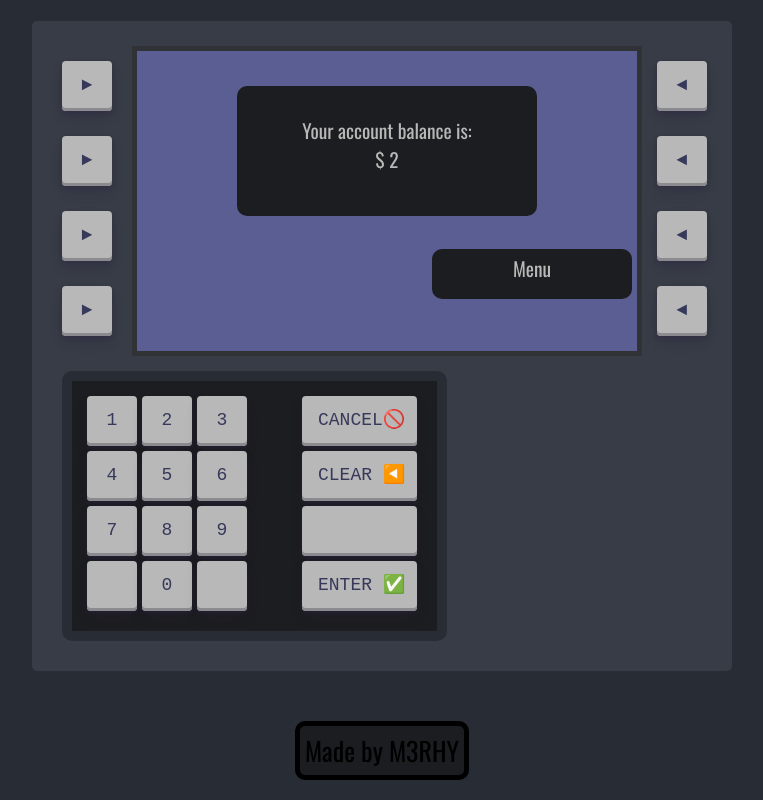
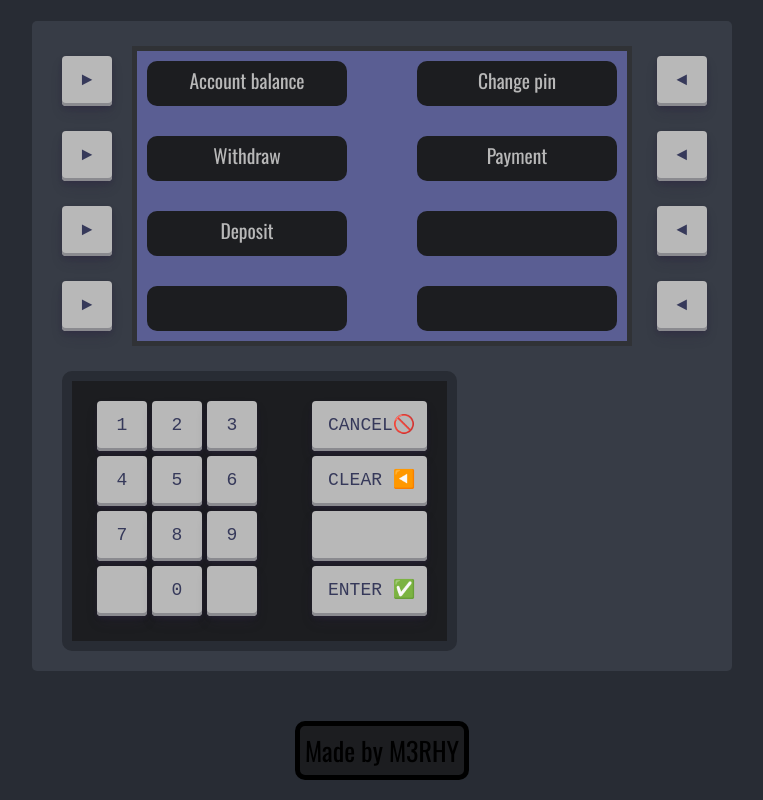
Before and after one commit to M3rhy123/rocnikovka, a React (Create React App) app: page / in a window 1280 px wide. Shown: the whole page, without its empty margins (258-1021 px from the left). Built offline with nearby package versions, Linux system fonts and the light colour scheme.

Commit message:
update #4 - css repair, next pages

```diff
--- a/public/css/style.css
+++ b/public/css/style.css
@@ -1,4 +1,6 @@
 @import url('https://fonts.googleapis.com/css2?family=Oswald&display=swap');
+
+*{box-sizing: border-box}
 
 .header{
     background-color: #282c34;
@@ -12,8 +14,8 @@
 }
 
 #atm_body{
-    width: 650px;
-    height: 600px;
+    width: 700px;
+    height: 650px;
     background-color: #373c46;
     padding: 25px;
     border-radius: 5px;
@@ -60,12 +62,10 @@
 }
 
 #keypad{
-    height: 235px;
-    width: 355px;
+
     margin-top: 25px;
     margin-left: 5px;
-    padding-top: 15px;
-    padding-left: 10px;
+    padding: 20px;
     position: absolute;
     background-color: #1c1d20;
     border: 10px  #282c34 solid;
@@ -90,12 +90,14 @@ span{
 }
 
 #buttons_right{
-    margin-top: 15px;
+    position: relative;
+    margin-top: 10px;
     float: right;
 }
 
 #buttons_left{
-    margin-top: 15px;
+    position: relative;
+    margin-top: 10px;
     float: left;
 }
 
@@ -108,9 +110,11 @@ span{
     height: 300px;
     width: 500px;
     background-color: #5a5e93;
-    position: absolute;
-    margin-left: 75px;
+    position: relative;
+    margin-left:20px;
+    margin-right: 20px;
     border: #303236 5px solid;
+    float: left;
 }
 
 #credits{
--- a/src/App.css
+++ b/src/App.css
@@ -9,6 +9,11 @@
     color: white;
 }
 
+.menu{
+    position: relative;
+}
+
+
 .atm_btn {
     padding-top: 5px;
     color: #B8B8B8;
@@ -17,7 +22,23 @@
     width: 200px;
     height: 45px;
     margin-top: 10px;
-    margin-bottom: 25px;
+    margin-bottom: 30px;
+    font-size: 75%;
+    text-align: center;
+    font-family: 'Oswald', sans-serif;
+    -webkit-user-select: none;
+}
+
+.atm_btn_short {
+    position: relative;
+    padding-top: 5px;
+    color: #B8B8B8;
+    background-color: #1c1d20;
+    border-radius: 10px;
+    width: 50px;
+    height: 45px;
+    margin-top: 10px;
+    margin-bottom: 30px;
     font-size: 75%;
     text-align: center;
     font-family: 'Oswald', sans-serif;
@@ -26,26 +47,29 @@
 
 #right{
     float: right;
-    margin-right: 5px;
+    margin-right: 10px;
+    position: relative;
 }
 
 #left{
     float: left;
-    margin-left: 5px;
+    margin-left: 10px;
+    position: relative;
 }
 
 .balance{
-    padding-top: 30px;
+    margin-top: 90px;
+    margin-left: 100px;
+    position: absolute;
     color: #B8B8B8;
     background-color: #1c1d20;
     border-radius: 10px;
     width: 300px;
     height: 100px;
-    margin-top: 25px;
-    margin-bottom: 25px;
+    padding-top: 15px;
     font-size: 75%;
+    font-family: 'Oswald', sans-serif;
     text-align: center;
-    font-family: 'Oswald', sans-serif;
     -webkit-user-select: none;
 }
 
--- a/src/App.js
+++ b/src/App.js
@@ -1,7 +1,22 @@
 import './App.css';
+let btn1 = document.getElementById('btn1')
+let btn2 = document.getElementById('btn2')
+let btn3 = document.getElementById('btn3')
+let btn4 = document.getElementById('btn4')
+let btn5 = document.getElementById('btn5')
+let btn6 = document.getElementById('btn6')
+let btn7 = document.getElementById('btn7')
+let btn8 = document.getElementById('btn8')
 let Blc = 2;
 
-function Pin_page() {
+
+const App = () => {
+    return(
+        <div></div>
+    )
+}
+
+const Pin_page = () => {
   return (
     <header className='page'>
             <a>Please Enter PIN:</a>
@@ -10,7 +25,7 @@ function Pin_page() {
   );
 }
 
-function Menu() {
+const Menu = () => {
   return(
       <div className='menu'>
         <div id='left'>
@@ -27,9 +42,10 @@ function Menu() {
         </div>
       </div>
   );
+
 }
 
-function Balance() {
+const Balance = () => {
     return(
         <div className='menu'>
             <div className='page'>
@@ -40,4 +56,56 @@ function Balance() {
 
     );
 }
-export default Balance;
+
+const Withdraw = () => {
+    return(
+        <div className='menu'>
+            <div id='left'>
+                <div className='atm_btn_short' id='balance'>1$</div>
+                <div className='atm_btn_short' id='withdraw'>2$</div>
+                <div className='atm_btn_short' id='deposit'>5$</div>
+                <div className='atm_btn_short'>10$</div>
+            </div>
+            <div className='balance'>How much do you<br/> want to Withdraw?</div>
+            <div id='right'>
+                <div className='atm_btn_short' id='pin_change'>20$</div>
+                <div className='atm_btn_short' id='payment'>50$</div>
+                <div className='atm_btn_short' id=''>Other</div>
+                <div className='atm_btn_short' id=''>Menu</div>
+            </div>
+        </div>
+    )
+}
+
+const Deposit = () => {
+    return(
+        <div className='menu'>
+            <div id='left'>
+                <div className='atm_btn_short' id='balance'>1$</div>
+                <div className='atm_btn_short' id='withdraw'>2$</div>
+                <div className='atm_btn_short' id='deposit'>5$</div>
+                <div className='atm_btn_short'>10$</div>
+            </div>
+            <div className='balance'>How much do you<br/> want to Deposit?</div>
+            <div id='right'>
+                <div className='atm_btn_short' id='pin_change'>20$</div>
+                <div className='atm_btn_short' id='payment'>50$</div>
+                <div className='atm_btn_short' id=''>Other</div>
+                <div className='atm_btn_short' id=''>Menu</div>
+            </div>
+        </div>
+    )
+}
+const Change_pin = () => {
+    return(
+        <div></div>
+    )
+}
+
+const Payment = () => {
+    return(
+        <div></div>
+    )
+}
+
+export default Menu;
```
